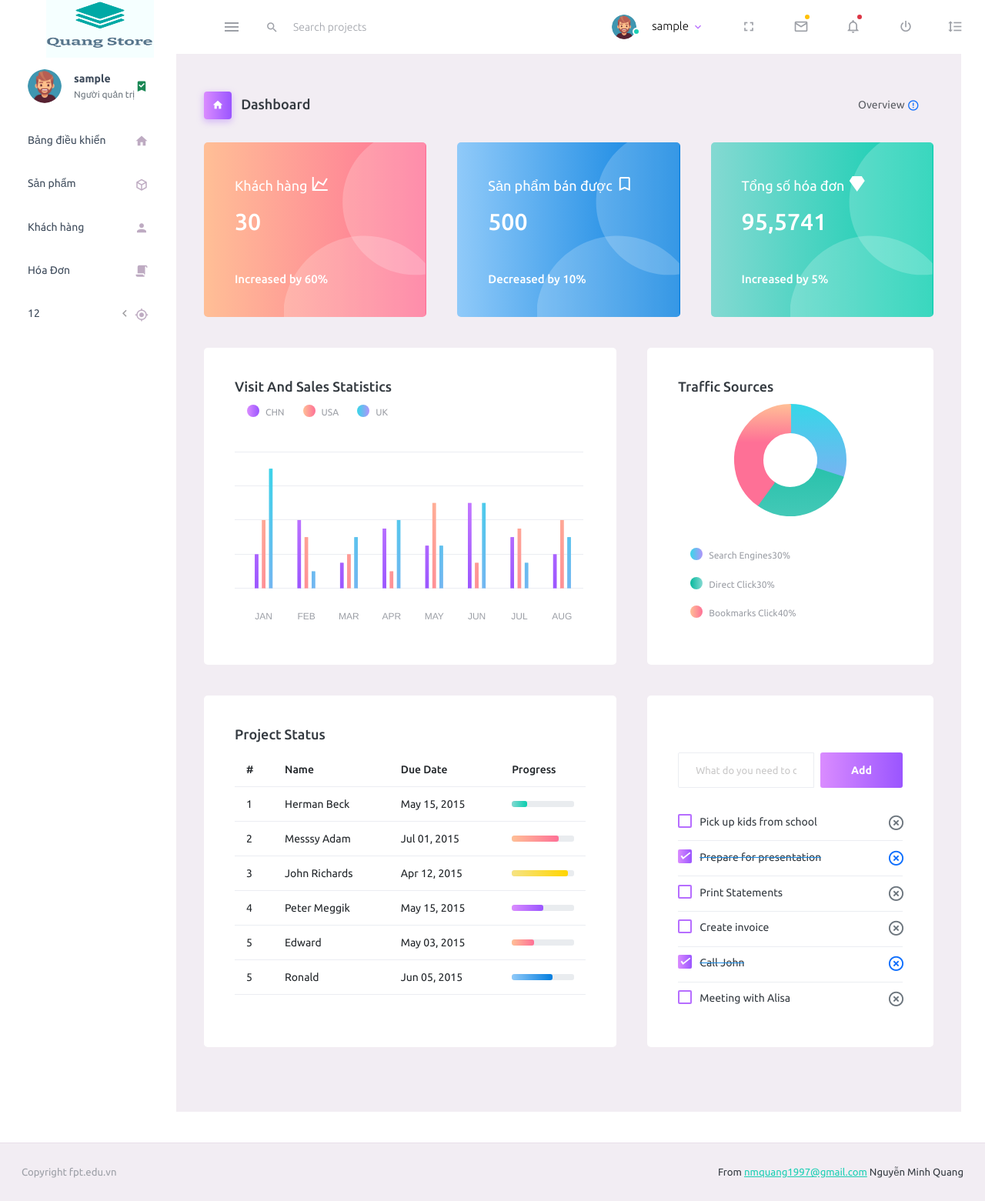
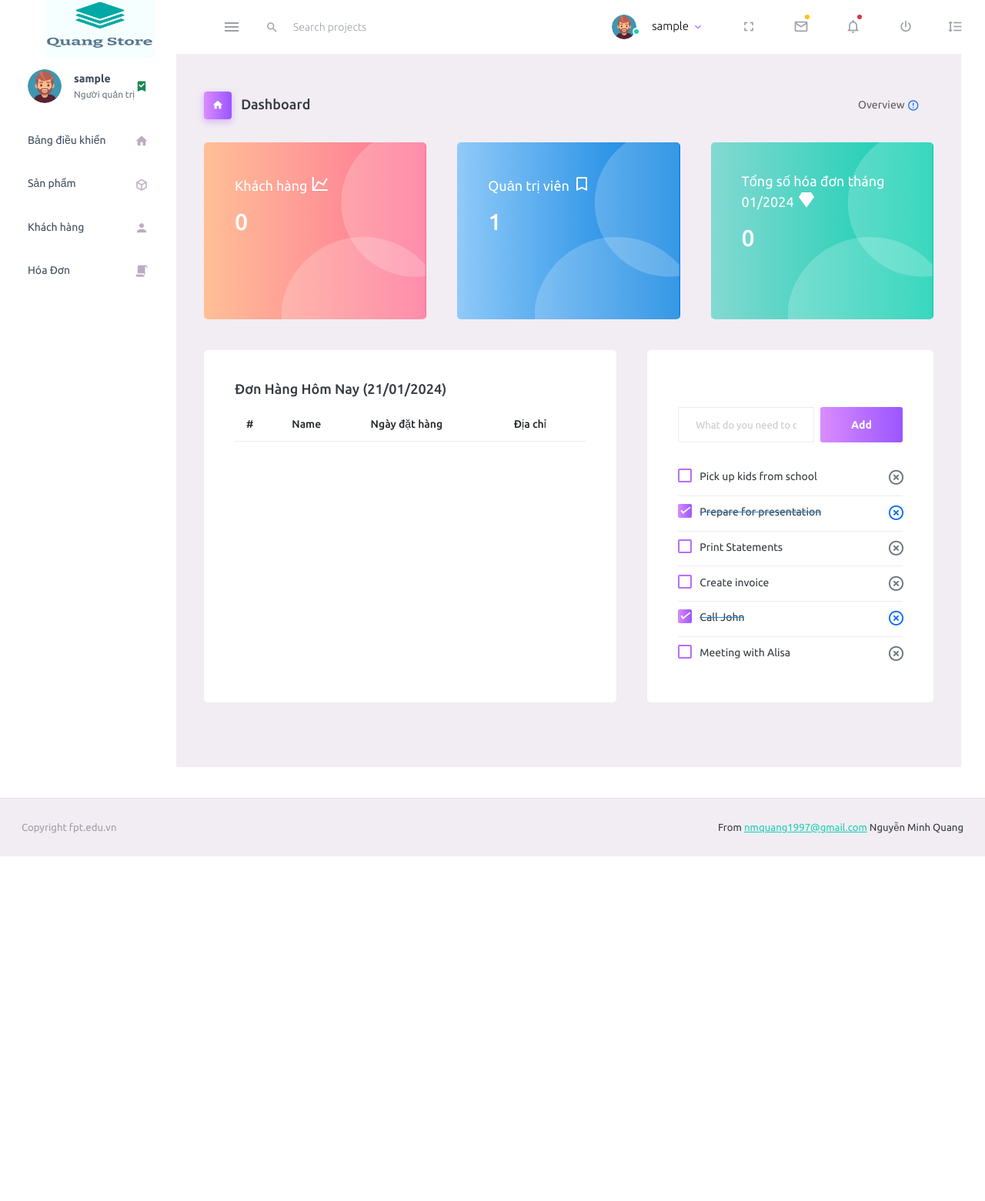
Before and after one commit to mamblenguyen1/WD18302_PHP2_NguyenMinhQuang, a PHP site: page / in a window 1280 px wide. Shown: the whole page at 77% size. After the commit the page ends 1113 px from the top, so only its background shows below. Run offline with PHP 8.4, Linux system fonts and the light colour scheme; the visitor is signed in with stand-in values (Sample User, id 1); tables that the repository leaves empty or names only in its code hold one stand-in row (values such as "Sample post"); lists and menus that the app fills with data are empty.

Commit message:
[PHP2]-[Assignment] - Update Source  (Update Dashboard  and Mail)

```diff
--- a/ASM/app/Helpers/UserValidator.php
+++ b/ASM/app/Helpers/UserValidator.php
@@ -128,7 +128,7 @@ class UserValidator
       $this->addError('user_password', 'Mật khẩu không đc để trống');
     } else {
       if (!preg_match('/^(?=.*[a-z])(?=.*[A-Z])[A-Za-z\d@$!%*?&]{8,}$/', $val)) {
-        $this->addError('user_password', 'Định dạng mật khẩu không đúng , ít nhất 8 kí tự và phải có chữ hoa chữ thường và s');
+        $this->addError('user_password', 'Định dạng mật khẩu không đúng , ít nhất 8 kí tự và phải có chữ hoa chữ thường và số');
       }
     }
   }
@@ -139,7 +139,7 @@ class UserValidator
       $this->addError('new_pass', 'Mật khẩu Mới không đc để trống');
     } else {
       if (!preg_match('/^(?=.*[a-z])(?=.*[A-Z])[A-Za-z\d@$!%*?&]{8,}$/', $val)) {
-        $this->addError('new_pass', 'Định dạng mật khẩu không đúng , ít nhất 8 kí tự và phải có chữ hoa chữ thường và s');
+        $this->addError('new_pass', 'Định dạng mật khẩu không đúng , ít nhất 8 kí tự và phải có chữ hoa chữ thường và số');
       }
     }
   }
--- a/ASM/app/Model/InvoiceModel.php
+++ b/ASM/app/Model/InvoiceModel.php
@@ -9,9 +9,9 @@ class InvoiceModel extends BaseModel
     public $tableName = 'invoices';
     public $id = '';
 
-    public function getAllUser()
+    public function getAllInvoiceToDay($day , $month , $year)
     {
-        return $this->getAll()->get();
+        return $this->getAll()->where('DAY(Invoice_date)', '=', $day)->where('MONTH(Invoice_date)', '=', $month)->where('YEAR(Invoice_date)', '=', $year)->get();
     }
 
     public function getIdFormInvoiceDetail($Invoice_id)
--- a/ASM/app/Model/UserModel.php
+++ b/ASM/app/Model/UserModel.php
@@ -28,6 +28,18 @@ class UserModel extends BaseModel
         return $this->select()->where('user_id', '=', $user_id)->first();
     }
 
+    public function CountUserAccount()
+    {
+        return $this->select('COUNT(user_id)')->where('role_id', '=', 2)->first();
+    }
+    public function CountUserAdmin()
+    {
+        return $this->select('COUNT(user_id)')->where('role_id', '=', 1)->first();
+    }
+    public function CountUserInvoices($month , $year)
+    {
+        return $this->select('COUNT(Invoice_id)')->table('invoices')->where('MONTH(Invoice_date)', '=', $month)->where('YEAR(Invoice_date)', '=', $year)->first();
+    }
     public function checkUserExist($user_name, $user_password)
     {
         return $this->select()->whereLike('user_name',  $user_name)->whereLike('user_password',  $user_password)->first();
@@ -38,7 +50,7 @@ class UserModel extends BaseModel
     public function checkDuplicateUserName($user_name)
     {
         $user_name = strval($user_name);
-        return $this->select()->where('user_name', ' = ' ,  $user_name)->first();
+        return $this->select()->where('user_name', ' = ',  $user_name)->first();
     }
 
     public function checkDuplicateUserPass($user_password)
--- a/ASM/app/View/admin/Pages/Dashboard.php
+++ b/ASM/app/View/admin/Pages/Dashboard.php
@@ -1,3 +1,22 @@
+<?php
+
+
+use app\Model\UserModel;
+use  app\Model\ProductModel;
+use app\Model\InvoiceModel;
+
+$InvoiceModel = new InvoiceModel();
+$UserModel =  new UserModel();
+$ProductModel = new ProductModel();
+$currentDay = date('d');
+$currentMonth = date('m');
+$currentYear = date('Y');
+
+?>
+
+
+
+
 <div class="col-lg-12 grid-margin stretch-card">
   <div class="main-panel">
     <div class="content-wrapper">
@@ -22,8 +41,7 @@
               <img src="assets/images/dashboard/circle.svg" class="card-img-absolute" alt="circle-image" />
               <h4 class="font-weight-normal mb-3">Khách hàng <i class="mdi mdi-chart-line mdi-24px float-right"></i>
               </h4>
-              <h2 class="mb-5">30</h2>
-              <h6 class="card-text">Increased by 60%</h6>
+              <h2 class="mb-5"><?= $UserModel->CountUserAccount()['COUNT(user_id)']; ?></h2>
             </div>
           </div>
         </div>
@@ -31,10 +49,11 @@
           <div class="card bg-gradient-info card-img-holder text-white">
             <div class="card-body">
               <img src="assets/images/dashboard/circle.svg" class="card-img-absolute" alt="circle-image" />
-              <h4 class="font-weight-normal mb-3">Sản phẩm bán được <i class="mdi mdi-bookmark-outline mdi-24px float-right"></i>
+              <h4 class="font-weight-normal mb-3">Quản trị viên <i class="mdi mdi-bookmark-outline mdi-24px float-right"></i>
               </h4>
-              <h2 class="mb-5">500</h2>
-              <h6 class="card-text">Decreased by 10%</h6>
+              <h2 class="mb-5"><?
+                                $UserModel =  new UserModel();
+                                echo $UserModel->CountUserAdmin()['COUNT(user_id)']; ?></h2>
             </div>
           </div>
         </div>
@@ -42,15 +61,18 @@
           <div class="card bg-gradient-success card-img-holder text-white">
             <div class="card-body">
               <img src="assets/images/dashboard/circle.svg" class="card-img-absolute" alt="circle-image" />
-              <h4 class="font-weight-normal mb-3">Tổng số hóa đơn <i class="mdi mdi-diamond mdi-24px float-right"></i>
+              <h4 class="font-weight-normal mb-3">Tổng số hóa đơn tháng <?= $currentMonth . '/' . $currentYear ?> <i class="mdi mdi-diamond mdi-24px float-right"></i>
               </h4>
-              <h2 class="mb-5">95,5741</h2>
-              <h6 class="card-text">Increased by 5%</h6>
+              <h2 class="mb-5">
+                <?
+                $UserModel =  new UserModel();
+                echo $UserModel->CountUserInvoices($currentMonth, $currentYear)['COUNT(Invoice_id)']; ?></h2>
+              </h2>
             </div>
           </div>
         </div>
       </div>
-      <div class="row">
+      <!-- <div class="row">
         <div class="col-md-7 grid-margin stretch-card">
           <div class="card">
             <div class="card-body">
@@ -71,7 +93,7 @@
             </div>
           </div>
         </div>
-      </div>
+      </div> -->
       <div class="row">
 
       </div>
@@ -79,78 +101,31 @@
         <div class="col-md-7 grid-margin stretch-card">
           <div class="card">
             <div class="card-body">
-              <h4 class="card-title">Project Status</h4>
+              <h4 class="card-title">Đơn hàng hôm nay (<?= $currentDay . '/' . $currentMonth . '/' . $currentYear ?>)</h4>
               <div class="table-responsive">
                 <table class="table">
                   <thead>
                     <tr>
                       <th> # </th>
                       <th> Name </th>
-                      <th> Due Date </th>
-                      <th> Progress </th>
+                      <th> Ngày đặt hàng </th>
+                      <th> Địa chỉ </th>
                     </tr>
                   </thead>
                   <tbody>
-                    <tr>
-                      <td> 1 </td>
-                      <td> Herman Beck </td>
-                      <td> May 15, 2015 </td>
-                      <td>
-                        <div class="progress">
-                          <div class="progress-bar bg-gradient-success" role="progressbar" style="width: 25%" aria-valuenow="25" aria-valuemin="0" aria-valuemax="100"></div>
-                        </div>
-                      </td>
-                    </tr>
-                    <tr>
-                      <td> 2 </td>
-                      <td> Messsy Adam </td>
-                      <td> Jul 01, 2015 </td>
-                      <td>
-                        <div class="progress">
-                          <div class="progress-bar bg-gradient-danger" role="progressbar" style="width: 75%" aria-valuenow="75" aria-valuemin="0" aria-valuemax="100"></div>
-                        </div>
-                      </td>
-                    </tr>
-                    <tr>
-                      <td> 3 </td>
-                      <td> John Richards </td>
-                      <td> Apr 12, 2015 </td>
-                      <td>
-                        <div class="progress">
-                          <div class="progress-bar bg-gradient-warning" role="progressbar" style="width: 90%" aria-valuenow="90" aria-valuemin="0" aria-valuemax="100"></div>
-                        </div>
-                      </td>
-                    </tr>
-                    <tr>
-                      <td> 4 </td>
-                      <td> Peter Meggik </td>
-                      <td> May 15, 2015 </td>
-                      <td>
-                        <div class="progress">
-                          <div class="progress-bar bg-gradient-primary" role="progressbar" style="width: 50%" aria-valuenow="50" aria-valuemin="0" aria-valuemax="100"></div>
-                        </div>
-                      </td>
-                    </tr>
-                    <tr>
-                      <td> 5 </td>
-                      <td> Edward </td>
-                      <td> May 03, 2015 </td>
-                      <td>
-                        <div class="progress">
-                          <div class="progress-bar bg-gradient-danger" role="progressbar" style="width: 35%" aria-valuenow="35" aria-valuemin="0" aria-valuemax="100"></div>
-                        </div>
-                      </td>
-                    </tr>
-                    <tr>
-                      <td> 5 </td>
-                      <td> Ronald </td>
-                      <td> Jun 05, 2015 </td>
-                      <td>
-                        <div class="progress">
-                          <div class="progress-bar bg-gradient-info" role="progressbar" style="width: 65%" aria-valuenow="65" aria-valuemin="0" aria-valuemax="100"></div>
-                        </div>
-                      </td>
-                    </tr>
+                    <?
+                    $results = $InvoiceModel->getAllInvoiceToDay($currentDay , $currentMonth  ,$currentYear);
+                    foreach ($results as $result) {
+                    ?>
+                      <tr>
+                        <td> <?  echo $result['Invoice_id']?> </td>
+                        <td> <?  echo $result['user_name']?> </td>
+                        <td> <?  echo $result['Invoice_date']?> </td>
+                        <td> <?  echo $result['user_adress']?> </td>
+                      </tr>
+                    <?
+                    }
+                    ?>
                   </tbody>
                 </table>
               </div>
--- a/ASM/app/View/admin/include/sidebar.php
+++ b/ASM/app/View/admin/include/sidebar.php
@@ -61,7 +61,7 @@ $user = new UserFunction();
                     <i class="mdi mdi-script menu-icon"></i>
                 </a>
             </li>
-            <li class="nav-item">
+            <!-- <li class="nav-item">
                 <a class="nav-link" data-bs-toggle="collapse" href="#ui-basic" aria-expanded="false" aria-controls="ui-basic">
                     <span class="menu-title">12</span>
                     <i class="menu-arrow"></i>
@@ -73,7 +73,7 @@ $user = new UserFunction();
                         <li class="nav-item"> <a class="nav-link" href="pages/ui-features/typography.html">Typography</a></li>
                     </ul>
                 </div>
-            </li>
+            </li> -->
 
             <!-- <li class="nav-item sidebar-actions">
             <span class="nav-link">
```
Also changed, not shown: ASM/app/Helpers/mail/Mailer.php (+12 -4 lines).
